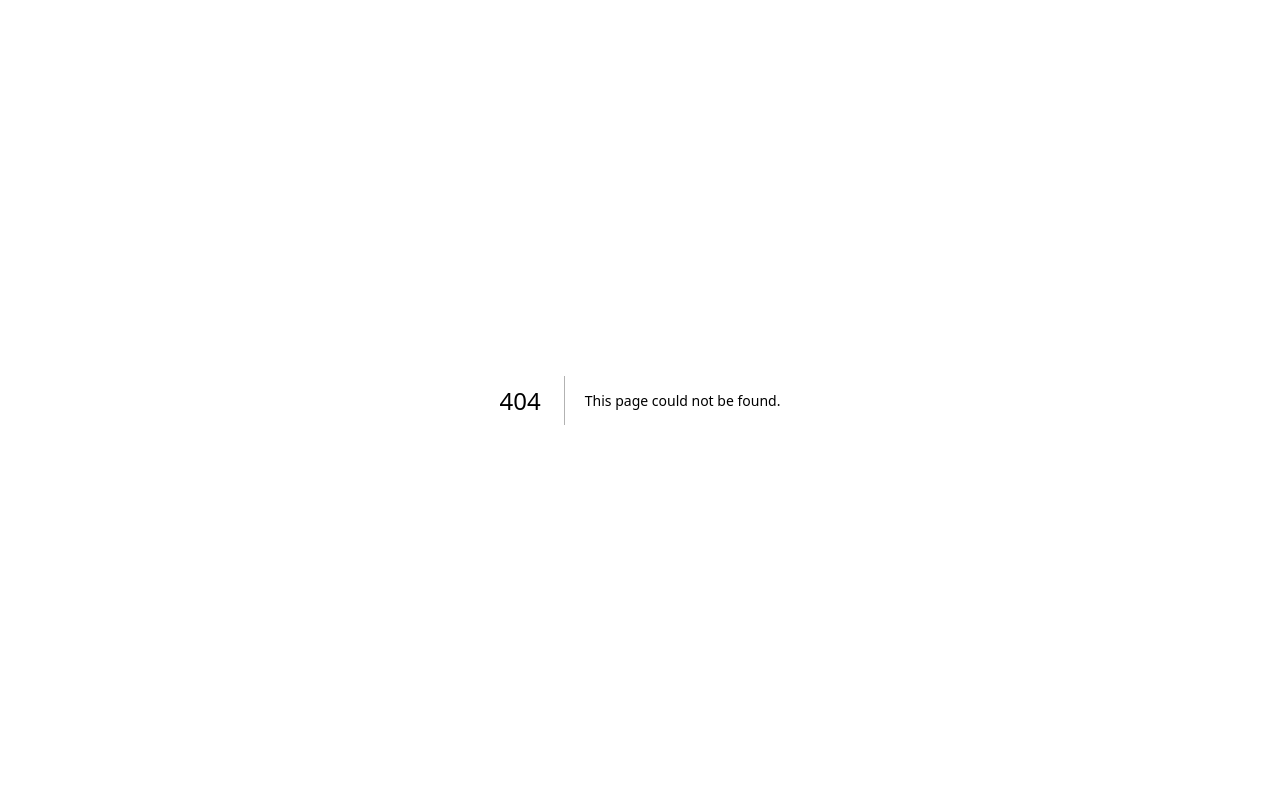
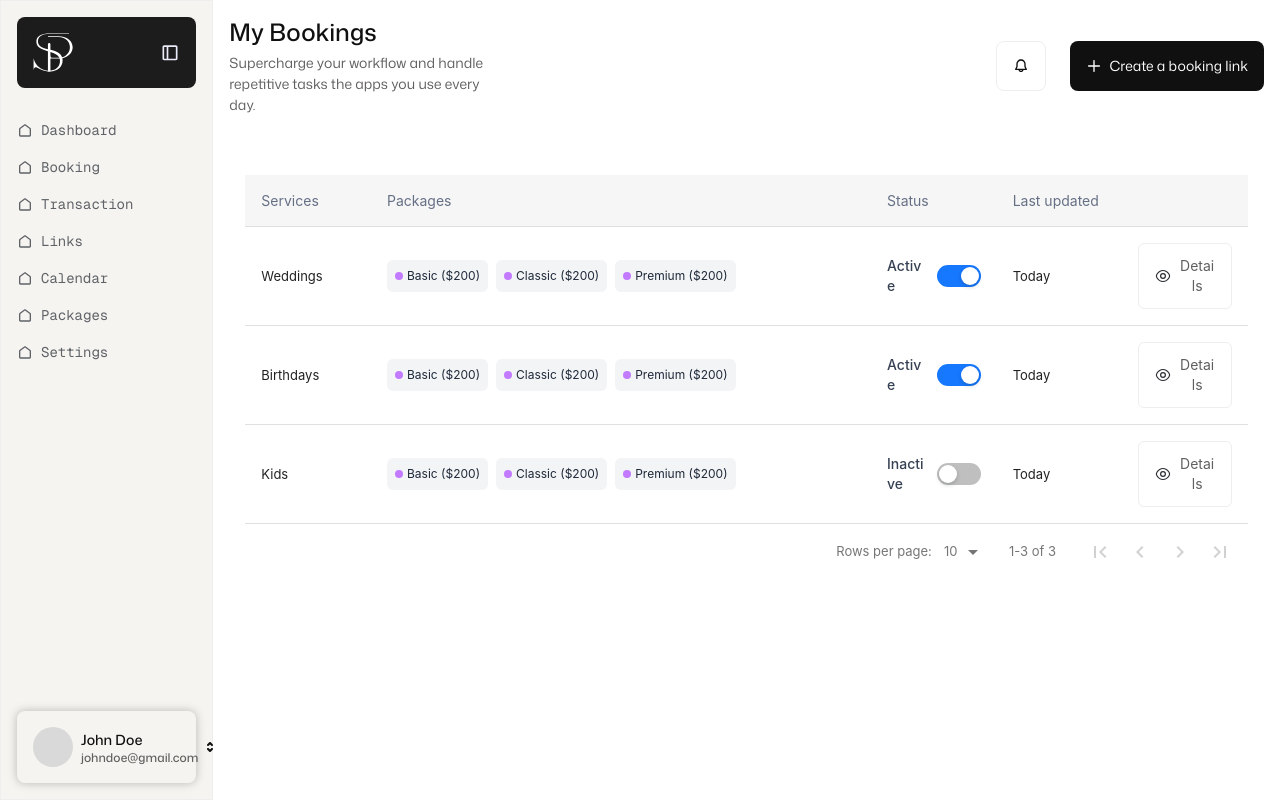
Before and after one commit to oluwaferanmi12/photography, a Next.js app: page /services in a window 1280 px wide. Before the commit this address had no page. Built offline with nearby package versions, Linux system fonts and the light colour scheme; a web font is replaced by a local one; what @ant-design/nextjs-registry would draw is missing.

Commit message:
service table update

```diff
--- a/src/app/(admin)/booking/page.tsx
+++ b/src/app/(admin)/booking/page.tsx
@@ -1,10 +1,11 @@
-"use client"
+"use client";
 
 import BaseDataTable from "@/components/data-table/data-table";
 import { TableColumn } from "react-data-table-component";
 import eyeIcon from "@/assets/svgs/eyeIcon.svg";
+import dot from "@/assets/svgs/dots.svg";
+import blueDot from "@/assets/svgs/blue-dot.svg";
 import Image from "next/image";
-
 
 interface Booking {
   name: string;
@@ -68,7 +69,6 @@ const data: Booking[] = [
     status: "Pending",
     created: "Today",
   },
-
 ];
 
 const columns: TableColumn<Booking>[] = [
@@ -76,7 +76,7 @@ const columns: TableColumn<Booking>[] = [
     name: "Name",
     cell: (row) => (
       <div className="flex items-center gap-3">
-        <div className="h-10 w-10 rounded-full bg-admin-black-100 text-white flex items-center justify-center text-xs font-medium">
+        <div className="h-10 w-10 rounded-full bg-[#101010] text-[#FFF0EA] flex items-center justify-center text-xs font-medium">
           {row.name
             .split(" ")
             .map((n) => n[0])
@@ -84,7 +84,7 @@ const columns: TableColumn<Booking>[] = [
             .toUpperCase()}
         </div>
         <div>
-          <div className="font-medium">{row.name}</div>
+          <div className="font-medium text-[#292D32]">{row.name}</div>
           <div className="text-admin-grey text-xs">{row.email}</div>
         </div>
       </div>
@@ -94,45 +94,49 @@ const columns: TableColumn<Booking>[] = [
   },
   {
     name: "Phone number",
-    selector: (row) => row.phone,
+    cell: (row) => <div className="text-[#292D32]">{row.phone}</div>,
   },
   {
     name: "Package",
     cell: (row) => (
       <div>
-        <div>{row.packageType}</div>
+        <div className="text-[#292D32]">{row.packageType}</div>
         <div className="flex items-center gap-1 text-xs mt-1">
-          <span className="w-2 h-2 rounded-full bg-purple-400"></span>
-          <span className="bg-gray-100 px-2 py-0.5 rounded-md text-gray-700">
+          <div className="bg-white font-medium border border-[#D0D5DD] px-2 py-0.5 rounded-md text-[#344054] flex gap-1 items-center">
+            <span>
+              <Image src={dot} alt="dot" />
+            </span>
             {row.packageName}
-          </span>
+          </div>
         </div>
       </div>
     ),
   },
   {
     name: "Date booked",
-    selector: (row) => row.dateBooked,
+    cell: (row) => <div className="text-[#292D32]">{row.dateBooked}</div>,
   },
   {
     name: "Status",
     cell: (row) => (
-      <span className="inline-flex items-center px-2 py-1 rounded-full bg-blue-100 text-blue-600 text-xs font-medium">
-        <span className="w-2 h-2 mr-1 rounded-full bg-blue-500"></span>
+      <div className="inline-flex gap-1 items-center border border-[#B2DDFF] px-2 py-1 rounded-full bg-[#EFF8FF] text-[#175CD3] text-xs font-medium">
+        <span>
+          <Image src={blueDot} alt="dot" />
+        </span>
         {row.status}
-      </span>
+      </div>
     ),
   },
   {
     name: "Date created",
-    selector: (row) => row.created,
+    cell: (row) => <div className="text-[#292D32]">{row.created}</div>,
   },
   {
     name: "",
     cell: () => (
-      <button className="flex items-center gap-1 px-4 py-1.5 border border-gray-200 rounded-md text-sm text-gray-700 hover:bg-gray-50">
+      <button className="flex items-center gap-2 px-4 py-3 border border-[#EFEEEE] rounded-md text-sm text-[#615F5F] hover:bg-gray-50">
         <span>
-          <Image src={eyeIcon}  alt="img" />
+          <Image src={eyeIcon} alt="img" />
         </span>
         Details
       </button>
--- /dev/null
+++ b/src/app/(admin)/services/page.tsx
@@ -0,0 +1,107 @@
+'use client'
+
+import { TableColumn } from 'react-data-table-component'
+import { Switch } from 'antd'
+import eyeIcon from "@/assets/svgs/eyeIcon.svg";
+import BaseDataTable from '@/components/data-table/data-table';
+import Image from 'next/image';
+
+interface PackageOption {
+  name: string
+  price: string
+}
+
+interface Service {
+  serviceName: string
+  packages: PackageOption[]
+  status: boolean
+  lastUpdated: string
+}
+
+const services: Service[] = [
+  {
+    serviceName: 'Weddings',
+    packages: [
+      { name: 'Basic', price: '$200' },
+      { name: 'Classic', price: '$200' },
+      { name: 'Premium', price: '$200' },
+    ],
+    status: true,
+    lastUpdated: 'Today',
+  },
+  {
+    serviceName: 'Birthdays',
+    packages: [
+      { name: 'Basic', price: '$200' },
+      { name: 'Classic', price: '$200' },
+      { name: 'Premium', price: '$200' },
+    ],
+    status: true,
+    lastUpdated: 'Today',
+  },
+  {
+    serviceName: 'Kids',
+    packages: [
+      { name: 'Basic', price: '$200' },
+      { name: 'Classic', price: '$200' },
+      { name: 'Premium', price: '$200' },
+    ],
+    status: false,
+    lastUpdated: 'Today',
+  },
+]
+
+const columns: TableColumn<Service>[] = [
+  {
+    name: 'Services',
+    selector: row => row.serviceName,
+    sortable: true,
+  },
+  {
+    name: 'Packages',
+    minWidth: '500px',
+    cell: row => (
+      <div className="flex  gap-2">
+        {row.packages.map((pkg, idx) => (
+          <div
+            key={idx}
+            className="flex items-center gap-1 text-xs bg-gray-100 text-gray-800 px-2 py-2 rounded-md"
+          >
+            <span className="w-2 h-2 rounded-full bg-purple-400"></span>
+            {pkg.name} ({pkg.price})
+          </div>
+        ))}
+      </div>
+    ),
+  },
+  {
+    name: 'Status',
+    cell: row => (
+      <div className="flex items-center gap-3">
+        <span className="text-sm font-medium text-gray-700">
+          {row.status ? 'Active' : 'Inactive'}
+        </span>
+        <Switch defaultChecked={row.status} />
+      </div>
+    ),
+  },
+  {
+    name: 'Last updated',
+    selector: row => row.lastUpdated,
+  },
+  {
+    name: '',
+    cell: () => (
+        <button className="flex items-center gap-2 px-4 py-3 border border-[#EFEEEE] rounded-md text-sm text-[#615F5F] hover:bg-gray-50">
+        <span>
+          <Image src={eyeIcon} alt="img" />
+        </span>
+        Details
+      </button>
+    ),
+  },
+]
+
+export default function Services() {
+  return <BaseDataTable title="Services" columns={columns} data={services} />
+}
--- a/src/app/globals.css
+++ b/src/app/globals.css
@@ -93,6 +93,7 @@
   --color-dark-grey: #2d2d2c;
   --color-admin-grey: #878787;
   --color-admin-black-100: #292D32;
+  --color-admin-grey-300: #667085;
 
   --breakpoint-3xl: 1400px;
 }
--- a/src/components/data-table/data-table.tsx
+++ b/src/components/data-table/data-table.tsx
@@ -21,10 +21,10 @@ export default function BaseDataTable<T>({ title, columns, data }: BaseDataTable
         customStyles={{
           headCells: {
             style: {
-              backgroundColor: '#f9fafb',
+              backgroundColor: '#F6F6F6',
               fontSize: '14px',
-              color: '#6b7280',
-              fontWeight: '500',
+              color: '#667085',
+              fontWeight: '400',
             },
           },
           cells: {
```
Also changed, not shown: src/assets/svgs/blue-dot.svg (added), src/assets/svgs/dots.svg (added).
